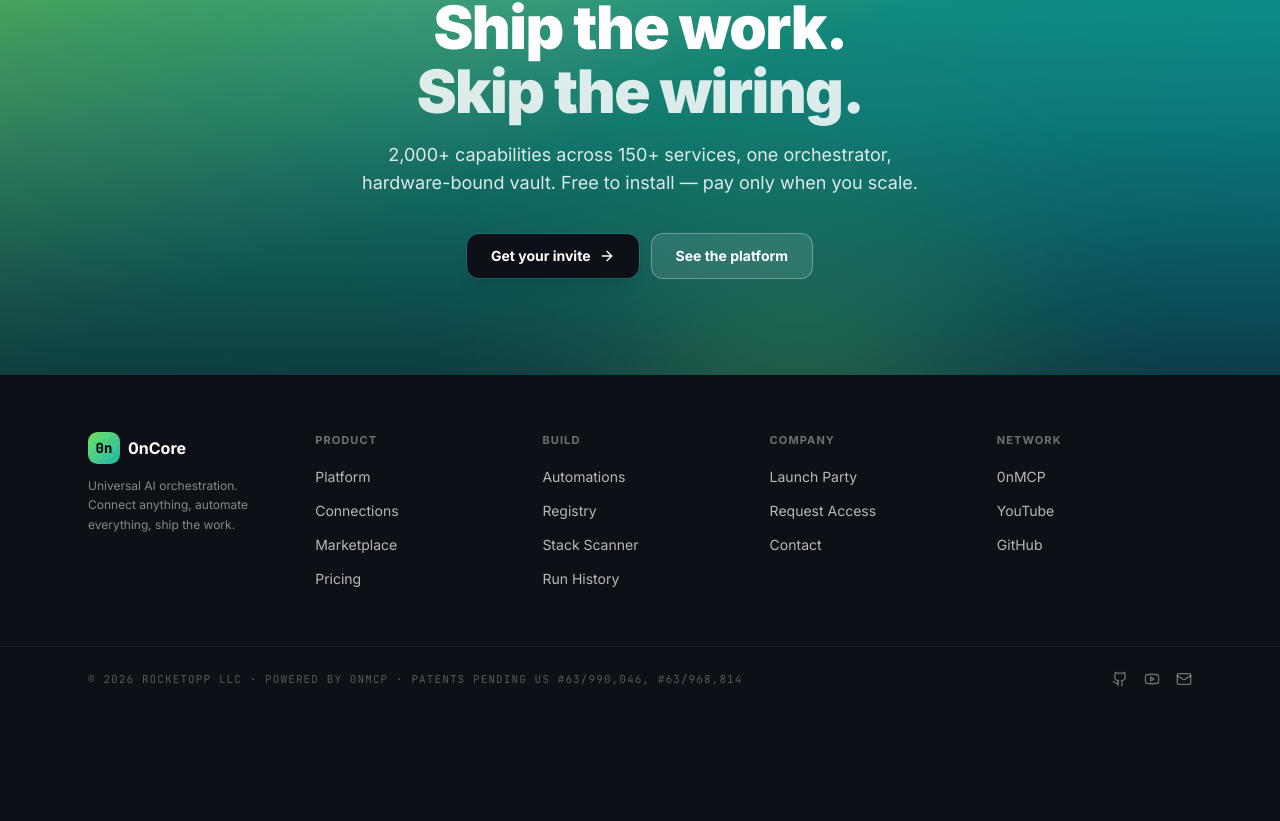
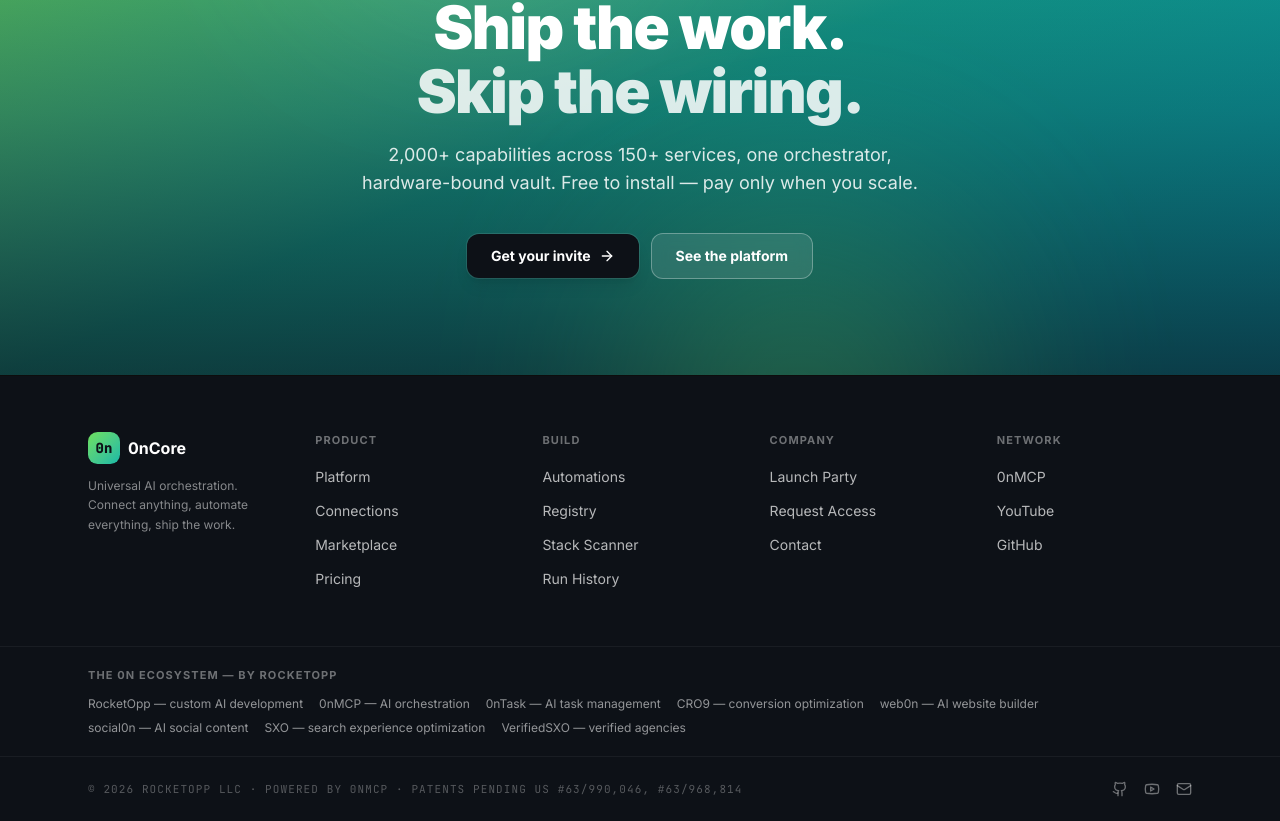
Before and after one commit to Crypto-Goatz/onork-app, a Next.js app: page / in a window 1280 px wide. Shown: the part 8222-9043 px from the top of the page. Before the commit the page ends 8934 px from the top, so only its background shows below. Built offline with nearby package versions, Linux system fonts and the light colour scheme; no server answers.

Commit message:
Ecosystem cross-link web: reciprocal keyword-anchored footer links across all 0n sites, RocketOpp as parent + custom-dev

```diff
--- a/components/SiteFooter.tsx
+++ b/components/SiteFooter.tsx
@@ -145,6 +145,21 @@
       </div>
 
       {/* Legal strip */}
+      <div className="border-b border-white/5 bg-[#0d1117]">
+        <div className="mx-auto max-w-6xl px-6 py-5">
+          <div className="mb-3 text-[11px] font-bold uppercase tracking-widest text-white/40">The 0n ecosystem — by RocketOpp</div>
+          <div className="flex flex-wrap gap-x-4 gap-y-2 text-xs text-white/55">
+            <a href="https://rocketopp.com" className="transition-colors hover:text-[#6EE05A]">RocketOpp — custom AI development</a>
+            <a href="https://www.0nmcp.com" className="transition-colors hover:text-[#6EE05A]">0nMCP — AI orchestration</a>
+            <a href="https://www.0ntask.com" className="transition-colors hover:text-[#6EE05A]">0nTask — AI task management</a>
+            <a href="https://www.cro9.com" className="transition-colors hover:text-[#6EE05A]">CRO9 — conversion optimization</a>
+            <a href="https://web0n.com" className="transition-colors hover:text-[#6EE05A]">web0n — AI website builder</a>
+            <a href="https://social0n.com" className="transition-colors hover:text-[#6EE05A]">social0n — AI social content</a>
+            <a href="https://sxowebsite.com" className="transition-colors hover:text-[#6EE05A]">SXO — search experience optimization</a>
+            <a href="https://verifiedsxo.com" className="transition-colors hover:text-[#6EE05A]">VerifiedSXO — verified agencies</a>
+          </div>
+        </div>
+      </div>
       <div className="bg-[#0d1117]">
         <div className="mx-auto flex max-w-6xl flex-col items-center justify-between gap-3 px-6 py-6 sm:flex-row">
           <div className="font-mono text-[11px] uppercase tracking-widest text-white/30">
```
